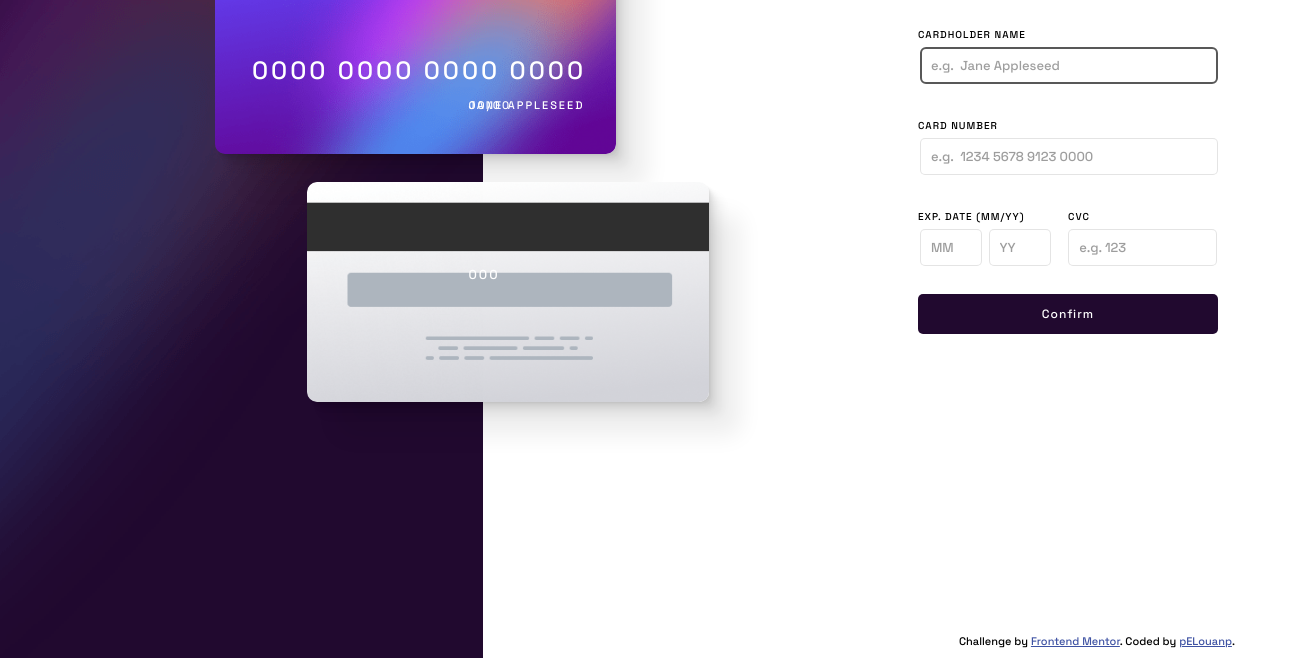
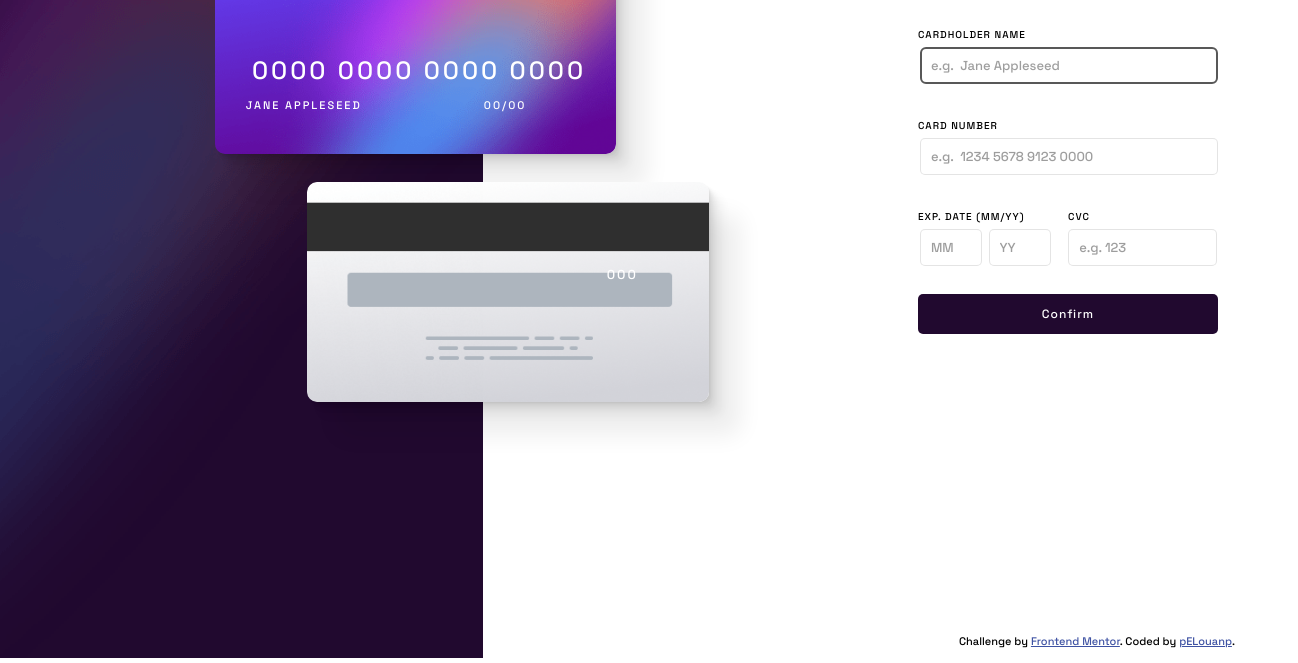
Before and after one commit to pELouanp/interactive-card, a plain HTML site: page index.html in a window 1536 px wide. Shown: the part 242-905 px from the top of the page, without its empty margins (0-1298 px from the left). Drawn offline with Linux system fonts and the light colour scheme.

Commit message:
Update style.css

```diff
--- a/style.css
+++ b/style.css
@@ -207,10 +207,13 @@ button:active {
   .cardDate,
   .cardName{
     top: 42.5%;
-    left: 30.5%;
+    left: 31.5%;
+  }
+  .cardName{
+    left: 16%
   }
   .cvcCard{
     top: 63.5%;
-    left: 30.5%;
+    left: 39.5%;
   }
 }
```
